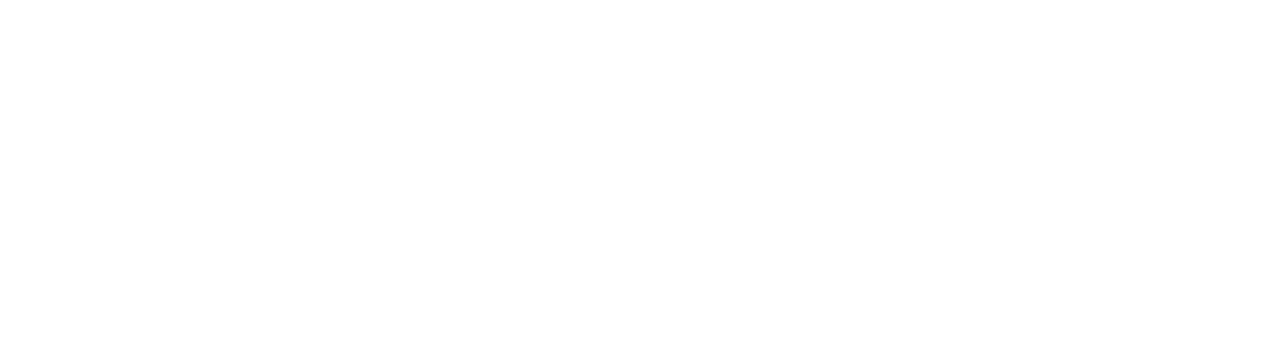
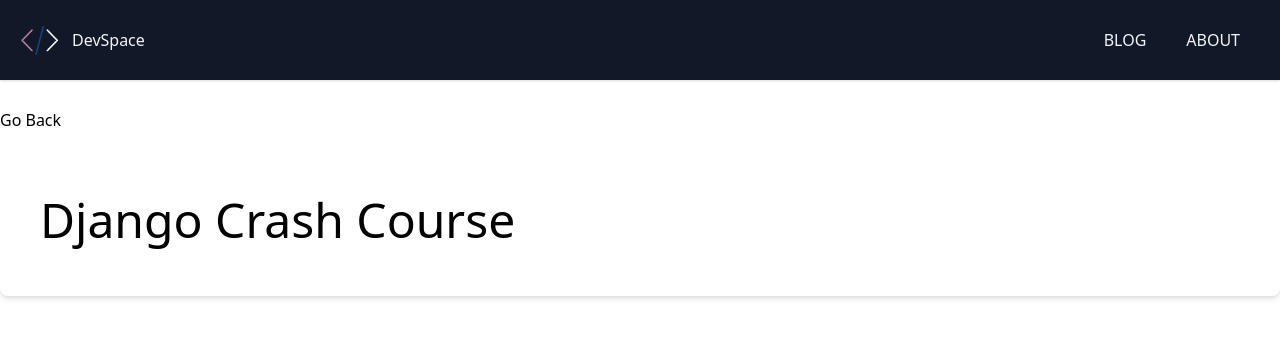
Before and after one commit to kyung-lee-official/devspace-blog-kyung, a Next.js app: page /blog/django-crash-course in a window 1280 px wide. Shown: the top 338 px of the page. Built offline with nearby package versions, Linux system fonts and the light colour scheme.

Commit message:
64. Display Single Blog Post

```diff
--- a/package.json
+++ b/package.json
@@ -9,6 +9,7 @@
   },
   "dependencies": {
     "gray-matter": "^4.0.3",
+    "marked": "^4.0.4",
     "next": "12.0.3",
     "react": "17.0.2",
     "react-dom": "17.0.2"
--- a/pages/blog/[slug].tsx
+++ b/pages/blog/[slug].tsx
@@ -1,14 +1,25 @@
 import fs from "fs";
 import matter from "gray-matter";
 import { NextPage } from "next";
+import Link from "next/link";
 import path from "path";
+import Layout from "../../components/Layout";
 
 const PostPage: NextPage = ({
 	frontmatter: { title, category, date, cover_image, author, author_image },
 	content,
 	slug,
 }: any) => {
-	return <div></div>;
+	return (
+		<Layout title={title}>
+			<Link href="/blog">Go Back</Link>
+			<div className="w-full px-10 py-6 bg-white rounded-lg shadow-md mt-6">
+				<div className="flex justify-between items-center mt-4">
+					<h1 className="text-5xl mb-7">{title}</h1>
+				</div>
+			</div>
+		</Layout>
+	);
 };
 
 export default PostPage;
```
Also changed, not shown: 1 other file (tests, documents, lock files or other folders).
